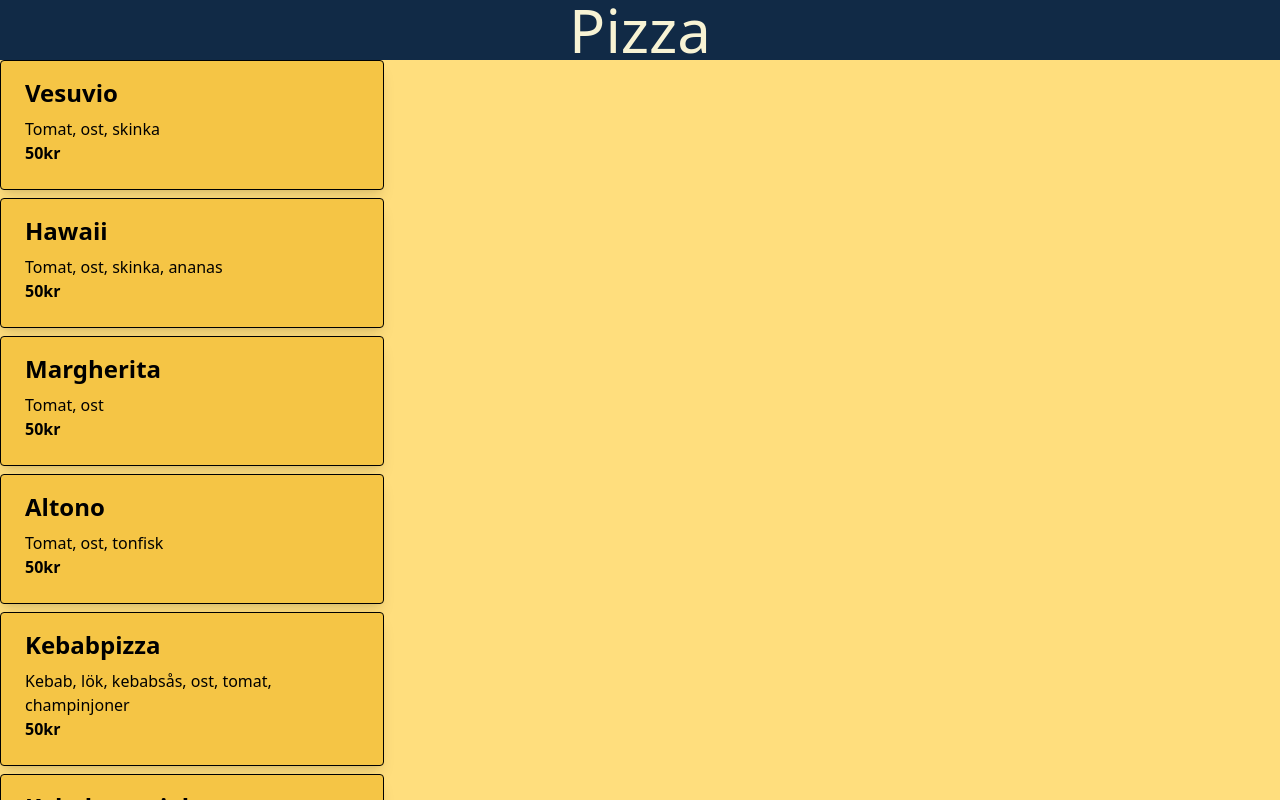
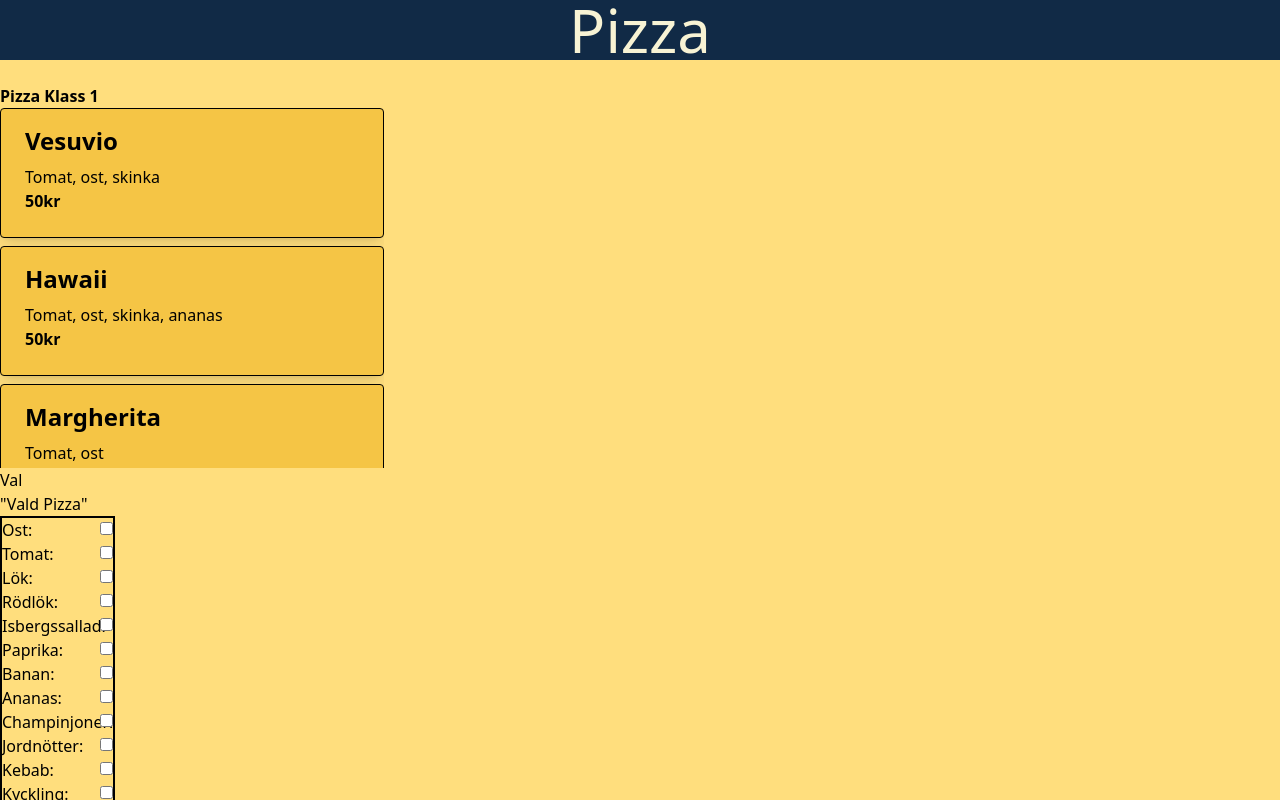
Before and after one commit to biggieliten/PizzaCalculator, a React (Vite) app: page / in a window 1280 px wide. Shown: the top 800 px of the page. Built offline with nearby package versions, Linux system fonts and the light colour scheme.

Commit message:
copied pizzcard

```diff
--- a/src/Components/Cards/PizzaCard.tsx
+++ b/src/Components/Cards/PizzaCard.tsx
@@ -1,72 +1,45 @@
-/* import Card from "./Cards";
+import Card from "./Cards"
+import { useContext } from "react"
+import { PizzaContext } from "../GlobalPizza/GlobalPizza"
 
-function PizzaCard() {
+const PizzaCard = () => {
+  const pizzor = useContext(PizzaContext)
 
+  const standardPizza = pizzor.filter((pizza)=> pizza.type ==="standard")
+  const kebabPizza = pizzor.filter((pizza)=> pizza.type ==="kebab")
+  const kycklingPizza = pizzor.filter((pizza)=> pizza.type ==="kyckling")
 
   return (
     <>
-      <div className="flex flex-col items-center justify-center h-screen">
-        <h1 className="font-bold text-2xl">Välj en pizza</h1>
-      <div className="overflow-auto h-96 w-fit">
-    <h1 className="font-bold text-2xl">Kebab</h1>
-      <div className='flex flex-wrap gap-2 my-1'>
-      <Card title = {"Pizza"} content = {"Ingredienser"} price = {50} imageUrl="\img\kebab.jpeg" />
-      <Card title = {"Pizza"} content = {"Ingredienser"} price = {50} imageUrl="\img\kebab.jpeg" />
+
+    <div className="overflow-auto h-96 w-fit gap-4 mt-6">
+    <div className="standardpizza ">
+      <h1 className="font-bold">Pizza Klass 1</h1>
+    {standardPizza.map((pizza)=>{
+      return(
+        <Card name={pizza.name} ingredients={pizza.ingredients} price={pizza.price}/>
+      )})}
     </div>
-      <div className='flex gap-2 my-1'>
-      <Card title = {"Pizza"} content = {"Ingredienser"} price = {50} imageUrl="public\img\kebab.jpeg" />
-      <Card title = {"Pizza"} content = {"Ingredienser"} price = {50} imageUrl="public\img\kebab.jpeg" />
+    <div className="kebabpizza ">
+      <h1 className="font-bold">Pizza Klass 2</h1>
+    {kebabPizza.map((pizza)=>{
+      return(
+        <Card name={pizza.name} ingredients={pizza.ingredients} price={pizza.price}/>
+      )})}
+    </div>
+    <div className="kycklingpizza">
+      <h1 className="font-bold">Pizza Klass 33</h1>
+    {kycklingPizza.map((pizza)=>{
+      return(
+        <Card name={pizza.name} ingredients={pizza.ingredients} price={pizza.price}/>
+      )})}
+    </div>
     </div>
 
 
-      <h1 className="font-bold text-2xl">Kyckling</h1>
-      <div className='flex gap-2 mt-10'>
-      <Card title = {"Pizza"} content = {"Ingredienser"} price = {50} imageUrl="public\img\kebab.jpeg" />
-      <Card title = {"Pizza"} content = {"Ingredienser"} price = {50} imageUrl="public\img\kebab.jpeg" />
-      </div>
-      <div className='flex gap-2 my-1'>
-      <Card title = {"Pizza"} content = {"Ingredienser"} price = {50} imageUrl="public\img\kebab.jpeg" />
-      <Card title = {"Pizza"} content = {"Ingredienser"} price = {50} imageUrl="public\img\kebab.jpeg" />
-      </div>
 
-      <h1 className="font-bold text-2xl">Vegan</h1>
-      <div className='flex gap-2 mt-10'>
-      <Card title = {"Pizza"} content = {"Ingredienser"} price = {50} imageUrl="public\img\kebab.jpeg" />
-      <Card title = {"Pizza"} content = {"Ingredienser"} price = {50} imageUrl="public\img\kebab.jpeg" />
-      </div>
-      <div className='flex gap-2 my-1'>
-      <Card title = {"Pizza"} content = {"Ingredienser"} price = {50} imageUrl="public\img\kebab.jpeg" />
-      <Card title = {"Pizza"} content = {"Ingredienser"} price = {50} imageUrl="public\img\kebab.jpeg" />
-      </div>
+    </>
+  )
 
-
-      </div>
-      </div>
-      </>)
-    ;
 }
-
-  export default PizzaCard; */
-
-import Card from "./Cards";
-import { useContext } from "react";
-import { PizzaContext } from "../GlobalPizza/GlobalPizza";
-
-const PizzaCard = () => {
-  const pizzor = useContext(PizzaContext);
-
-  return (
-    <>
-      {pizzor.map((pizza) => {
-        return (
-          <Card
-            name={pizza.name}
-            ingredients={pizza.ingredients}
-            price={pizza.price}
-          />
-        );
-      })}
-    </>
-  );
-};
 export default PizzaCard;
```
Lines whose indentation alone changed are shown as unchanged.
